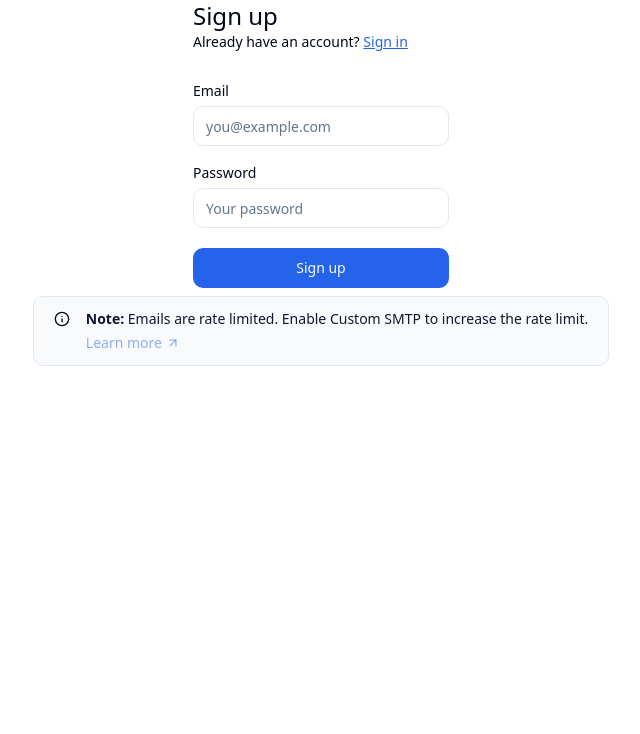
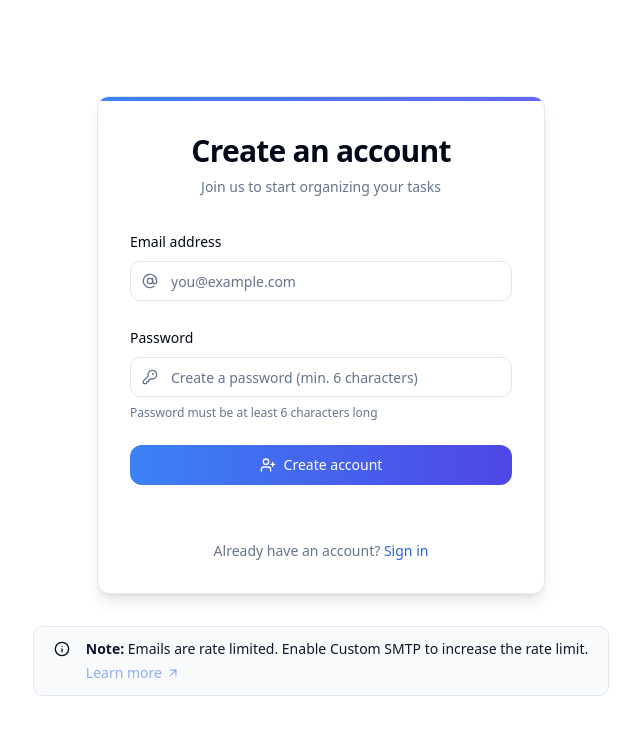
Before and after one commit to 21Gxme/TODO-List, a Next.js app: page /sign-up in a window 1280 px wide. Shown: the top 734 px of the page, without its empty margins (319-959 px from the left). Built offline with nearby package versions, Linux system fonts and the light colour scheme.

Commit message:
decoration web pages

```diff
--- a/app/(auth-pages)/layout.tsx
+++ b/app/(auth-pages)/layout.tsx
@@ -4,6 +4,6 @@ export default async function Layout({
   children: React.ReactNode;
 }) {
   return (
-    <div className="flex flex-col items-center">{children}</div>
+    <div className="flex flex-col items-center justify-center mt-24">{children}</div>
   );
 }
--- a/app/(auth-pages)/sign-in/page.tsx
+++ b/app/(auth-pages)/sign-in/page.tsx
@@ -4,41 +4,102 @@ import { SubmitButton } from "@/components/submit-button";
 import { Input } from "@/components/ui/input";
 import { Label } from "@/components/ui/label";
 import Link from "next/link";
+import { AtSign, KeyRound, ArrowRight } from 'lucide-react';
 
 export default async function Login(props: { searchParams: Promise<Message> }) {
   const searchParams = await props.searchParams;
   return (
-    <form className="flex-1 flex flex-col min-w-64">
-      <h1 className="text-2xl font-medium">Sign in</h1>
-      <p className="text-sm text-foreground">
-        Don't have an account?{" "}
-        <Link className="text-foreground font-medium underline" href="/sign-up">
-          Sign up
-        </Link>
+    <div className="w-full max-w-md mx-auto">
+      <div className="bg-card border rounded-xl shadow-lg overflow-hidden">
+        {/* Top accent bar */}
+        <div className="h-1 bg-gradient-to-r from-blue-500 to-indigo-500"></div>
+
+        <div className="p-8">
+          {/* Header */}
+          <div className="text-center mb-8">
+            <h1 className="text-3xl font-bold tracking-tight mb-2">Welcome back</h1>
+            <p className="text-sm text-muted-foreground">
+              Sign in to your account to continue
             </p>
-      <div className="flex flex-col gap-2 [&>input]:mb-3 mt-8">
-        <Label htmlFor="email">Email</Label>
-        <Input name="email" placeholder="you@example.com" required />
+          </div>
+
+          <form className="space-y-6">
+            {/* Email field */}
+            <div className="space-y-2">
+              <Label htmlFor="email" className="text-sm font-medium">
+                Email address
+              </Label>
+              <div className="relative">
+                <div className="absolute inset-y-0 left-0 flex items-center pl-3 pointer-events-none text-muted-foreground">
+                  <AtSign className="h-4 w-4" />
+                </div>
+                <Input
+                  name="email"
+                  id="email"
+                  type="email"
+                  placeholder="you@example.com"
+                  required
+                  className="pl-10 bg-background/50 focus:bg-background transition-colors"
+                />
+              </div>
+            </div>
+
+            {/* Password field */}
+            <div className="space-y-2">
               <div className="flex justify-between items-center">
-          <Label htmlFor="password">Password</Label>
+                <Label htmlFor="password" className="text-sm font-medium">
+                  Password
+                </Label>
                 <Link
-            className="text-xs text-foreground underline"
+                  className="text-xs text-primary hover:text-primary/80 hover:underline transition-colors"
                   href="/forgot-password"
                 >
-            Forgot Password?
+                  Forgot password?
                 </Link>
+              </div>
+              <div className="relative">
+                <div className="absolute inset-y-0 left-0 flex items-center pl-3 pointer-events-none text-muted-foreground">
+                  <KeyRound className="h-4 w-4" />
                 </div>
                 <Input
                   type="password"
                   name="password"
-          placeholder="Your password"
+                  id="password"
+                  placeholder="••••••••"
                   required
+                  className="pl-10 bg-background/50 focus:bg-background transition-colors"
                 />
-        <SubmitButton pendingText="Signing In..." formAction={signInAction}>
-          Sign in
+              </div>
+            </div>
+
+            {/* Submit button */}
+            <SubmitButton
+              pendingText="Signing in..."
+              formAction={signInAction}
+              className="w-full py-2.5 bg-gradient-to-r from-blue-500 to-indigo-600 hover:from-blue-600 hover:to-indigo-700 text-white font-medium rounded-lg transition-all duration-200 flex items-center justify-center group"
+            >
+              <span>Sign in</span>
+              <ArrowRight className="ml-2 h-4 w-4 group-hover:translate-x-1 transition-transform" />
             </SubmitButton>
+
+            {/* Form message */}
             <FormMessage message={searchParams} />
+
+            {/* Sign up link */}
+            <div className="text-center pt-2">
+              <p className="text-sm text-muted-foreground">
+                Don't have an account?{" "}
+                <Link
+                  className="text-primary font-medium hover:underline"
+                  href="/sign-up"
+                >
+                  Create an account
+                </Link>
+              </p>
             </div>
           </form>
+        </div>
+      </div>
+    </div>
   );
 }
--- a/app/(auth-pages)/sign-up/page.tsx
+++ b/app/(auth-pages)/sign-up/page.tsx
@@ -5,47 +5,125 @@ import { Input } from "@/components/ui/input";
 import { Label } from "@/components/ui/label";
 import Link from "next/link";
 import { SmtpMessage } from "../smtp-message";
+import { AtSign, KeyRound, UserPlus } from 'lucide-react';
 
 export default async function Signup(props: {
   searchParams: Promise<Message>;
 }) {
   const searchParams = await props.searchParams;
+
   if ("message" in searchParams) {
     return (
-      <div className="w-full flex-1 flex items-center h-screen sm:max-w-md justify-center gap-2 p-4">
+      <div className="w-full max-w-md mx-auto p-8 bg-card border rounded-xl shadow-lg">
+        <div className="h-1 bg-gradient-to-r from-blue-500 to-indigo-500 -mt-8 -mx-8 mb-8 rounded-t-xl"></div>
         <FormMessage message={searchParams} />
+        <div className="mt-6 text-center">
+          <Link
+            className="text-primary font-medium hover:underline inline-flex items-center"
+            href="/sign-in"
+          >
+            <span>Back to sign in</span>
+          </Link>
+        </div>
       </div>
     );
   }
 
   return (
     <>
-      <form className="flex flex-col min-w-64 max-w-64 mx-auto">
-        <h1 className="text-2xl font-medium">Sign up</h1>
-        <p className="text-sm text text-foreground">
+      <div className="w-full max-w-md mx-auto">
+        <div className="bg-card border rounded-xl shadow-lg overflow-hidden">
+          {/* Top accent bar */}
+          <div className="h-1 bg-gradient-to-r from-blue-500 to-indigo-500"></div>
+
+          <div className="p-8">
+            {/* Header */}
+            <div className="text-center mb-8">
+              <h1 className="text-3xl font-bold tracking-tight mb-2">Create an account</h1>
+              <p className="text-sm text-muted-foreground">
+                Join us to start organizing your tasks
+              </p>
+            </div>
+
+            <form className="space-y-6">
+              {/* Email field */}
+              <div className="space-y-2">
+                <Label htmlFor="email" className="text-sm font-medium">
+                  Email address
+                </Label>
+                <div className="relative">
+                  <div className="absolute inset-y-0 left-0 flex items-center pl-3 pointer-events-none text-muted-foreground">
+                    <AtSign className="h-4 w-4" />
+                  </div>
+                  <Input
+                    name="email"
+                    id="email"
+                    type="email"
+                    placeholder="you@example.com"
+                    required
+                    className="pl-10 bg-background/50 focus:bg-background transition-colors"
+                  />
+                </div>
+              </div>
+
+              {/* Password field */}
+              <div className="space-y-2">
+                <Label htmlFor="password" className="text-sm font-medium">
+                  Password
+                </Label>
+                <div className="relative">
+                  <div className="absolute inset-y-0 left-0 flex items-center pl-3 pointer-events-none text-muted-foreground">
+                    <KeyRound className="h-4 w-4" />
+                  </div>
+                  <Input
+                    type="password"
+                    name="password"
+                    id="password"
+                    placeholder="Create a password (min. 6 characters)"
+                    minLength={6}
+                    required
+                    className="pl-10 bg-background/50 focus:bg-background transition-colors"
+                  />
+                </div>
+                <p className="text-xs text-muted-foreground mt-1">
+                  Password must be at least 6 characters long
+                </p>
+              </div>
+
+              {/* Submit button */}
+              <SubmitButton
+                pendingText="Creating account..."
+                formAction={signUpAction}
+                className="w-full py-2.5 bg-gradient-to-r from-blue-500 to-indigo-600 hover:from-blue-600 hover:to-indigo-700 text-white font-medium rounded-lg transition-all duration-200 flex items-center justify-center group"
+              >
+                <UserPlus className="mr-2 h-4 w-4" />
+                <span>Create account</span>
+              </SubmitButton>
+
+              {/* Form message */}
+              <FormMessage message={searchParams} />
+
+              {/* Sign in link */}
+              <div className="text-center pt-2">
+                <p className="text-sm text-muted-foreground">
                   Already have an account?{" "}
-          <Link className="text-primary font-medium underline" href="/sign-in">
+                  <Link
+                    className="text-primary font-medium hover:underline"
+                    href="/sign-in"
+                  >
                     Sign in
                   </Link>
                 </p>
-        <div className="flex flex-col gap-2 [&>input]:mb-3 mt-8">
-          <Label htmlFor="email">Email</Label>
-          <Input name="email" placeholder="you@example.com" required />
-          <Label htmlFor="password">Password</Label>
-          <Input
-            type="password"
-            name="password"
-            placeholder="Your password"
-            minLength={6}
-            required
-          />
-          <SubmitButton formAction={signUpAction} pendingText="Signing up...">
-            Sign up
-          </SubmitButton>
-          <FormMessage message={searchParams} />
               </div>
             </form>
+          </div>
+        </div>
+      </div>
+
+      {/* SMTP Message component */}
+      <div className="mt-8">
         <SmtpMessage />
+      </div>
     </>
   );
 }
--- a/app/sign-out/page.tsx
+++ b/app/sign-out/page.tsx
@@ -21,7 +21,7 @@ export default function SignOutPage() {
         }
 
         // Redirect to the login page after successful sign-out
-        router.push("/protected/sign-in")
+        router.push("/")
       } catch (err) {
         console.error("Error signing out:", err)
         setError("An error occurred while signing out. Please try again.")
--- a/package.json
+++ b/package.json
@@ -15,9 +15,11 @@
     "@radix-ui/react-slot": "^1.1.0",
     "@supabase/ssr": "latest",
     "@supabase/supabase-js": "latest",
+    "@types/react-datepicker": "^4.19.5",
     "autoprefixer": "10.4.20",
     "class-variance-authority": "^0.7.0",
     "clsx": "^2.1.1",
+    "framer-motion": "^12.7.4",
     "lucide-react": "^0.468.0",
     "next": "latest",
     "next-themes": "^0.4.3",
@@ -25,8 +27,7 @@
     "react": "19.0.0",
     "react-datepicker": "^8.3.0",
     "react-day-picker": "^9.6.7",
-    "react-dom": "19.0.0",
-    "@types/react-datepicker": "^4.19.5"
+    "react-dom": "19.0.0"
   },
   "devDependencies": {
     "@types/node": "22.10.2",
```
Also changed, not shown: app/page.tsx (+26 -6 lines), 2 other files (tests, documents, lock files or other folders). Lines whose indentation alone changed are shown as unchanged.
